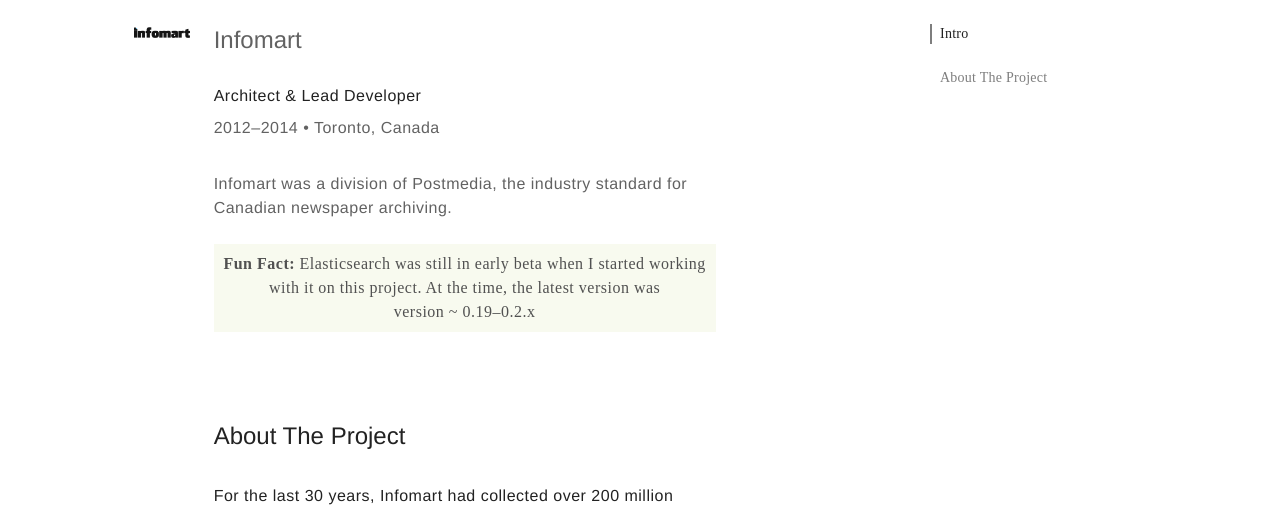
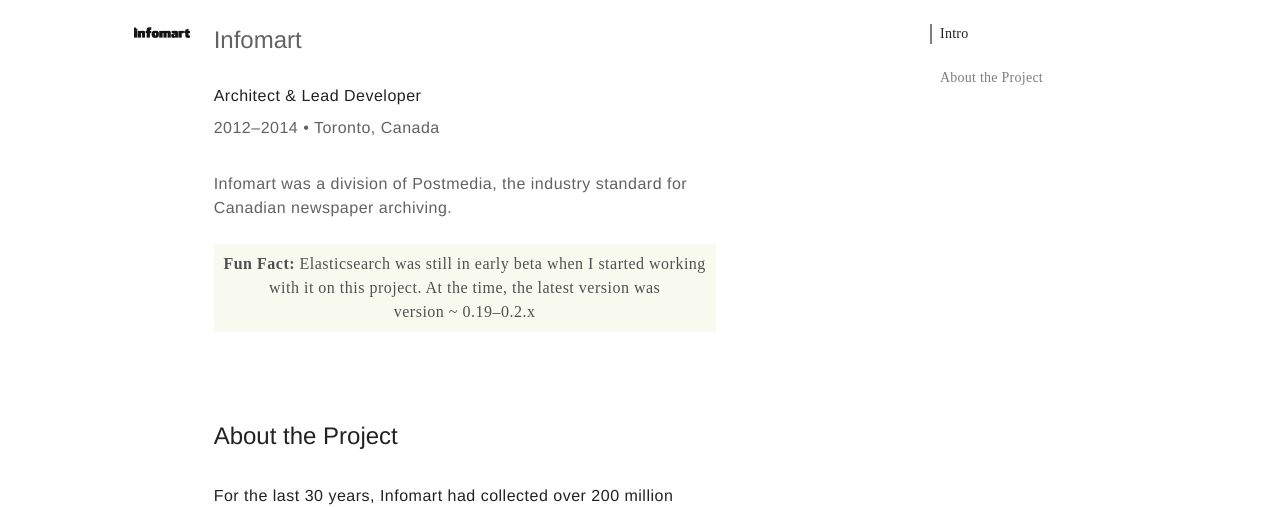
Before and after one commit to cheftechnical/simonyates, a React (Create React App) app: page /work/infomart in a window 1280 px wide. Shown: the part 138-645 px from the top of the page. Built offline with nearby package versions, Linux system fonts and the light colour scheme; a web font is replaced by a local one.

Commit message:
Change `The` to `the` in `About The Project`

```diff
--- a/src/pages/WorkAt/GenworthCanada/Content.tsx
+++ b/src/pages/WorkAt/GenworthCanada/Content.tsx
@@ -30,9 +30,9 @@ export default function Content(props: Props) {
 				</WorkAtDescription>
 			</Section>
 
-			<Section id="about-the-project" name="About The Project">
+			<Section id="about-the-project" name="About the Project">
 				<WorkAtSectionTitle>
-					About The Project
+					About the Project
 				</WorkAtSectionTitle>
 
 				<Typography group="primary" variant="body" weight="regular">
--- a/src/pages/WorkAt/Infomart/Content.tsx
+++ b/src/pages/WorkAt/Infomart/Content.tsx
@@ -41,9 +41,9 @@ export default function Content(props: Props) {
 				</Callout>
 			</Section>
 
-			<Section id="about-the-project" name="About The Project">
+			<Section id="about-the-project" name="About the Project">
 				<WorkAtSectionTitle>
-					About The Project
+					About the Project
 				</WorkAtSectionTitle>
 				<Typography group="primary" variant="body" weight="regular">
 					For the last 30 years, Infomart had collected over 200 million newspaper articles
```
